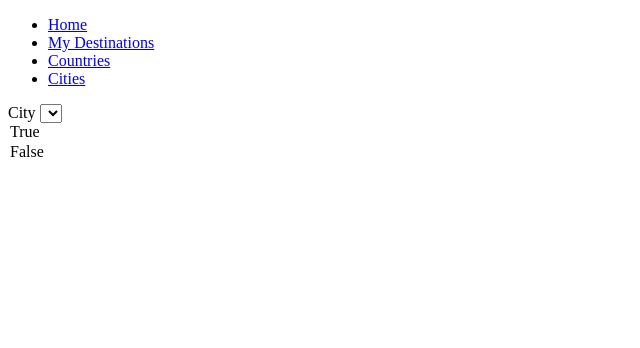
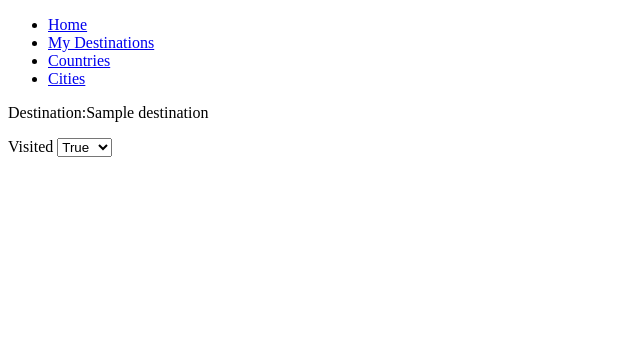
Before and after one commit to spencerT101/Bucket_List_Project_1, a Flask app: template project_start_code/templates/city/edit.html in a window 1280 px wide. Shown: the top 348 px of the page, without its empty margins (0-640 px from the left). Run offline with Flask 2, Linux system fonts and the light colour scheme; the template is opened without the code that fills it: most values are stand-ins (such as "Sample title", 1, 10 or a date in 2020); lists and menus that the app fills with data are empty.

Commit message:
working on update page

```diff
--- a/project_start_code/templates/city/edit.html
+++ b/project_start_code/templates/city/edit.html
@@ -1,15 +1,15 @@
 {%extends "base.html"%}
 {% block content %}
+
+<p>Destination:{{destination.city_name}}</p>
 <form action ='/city/{{destination.id}}' method = "post" >
-    <label for = "destination_id" > City</label>
-    <select id = "destination_id" name = "destination_id"></select>
-
-    <option value = "true"
-        {% if destination.visited == True %} selected = "selected" {% endif%}>
-    True</option>
-    <option value = "false"
-    {% if destination.visited == False %} selected = "selected" {% endif%}>
-False </option>
+<div>
+<label for = "visited">Visited</label>
+    <select name = "visited" id = "visited">
+        <option value = "true">True</option>
+        <option value = "false">False</option>
+        </select>
+    </div>
 </form>
 
 {% endblock %}
```
